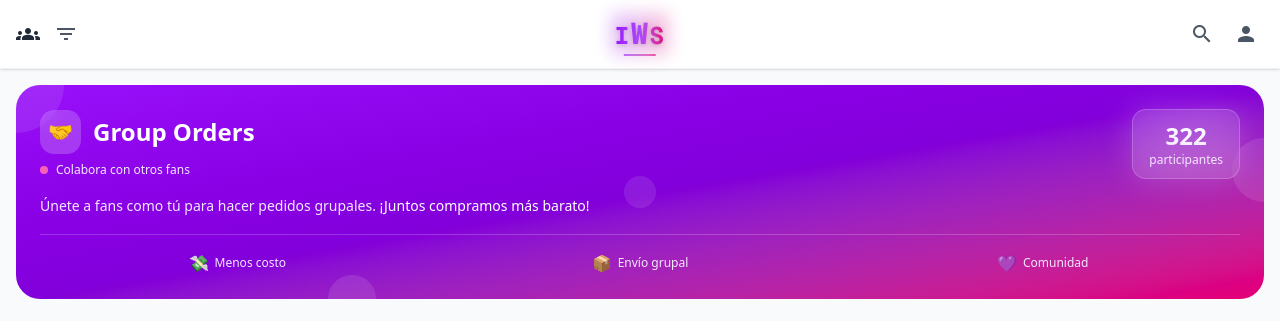
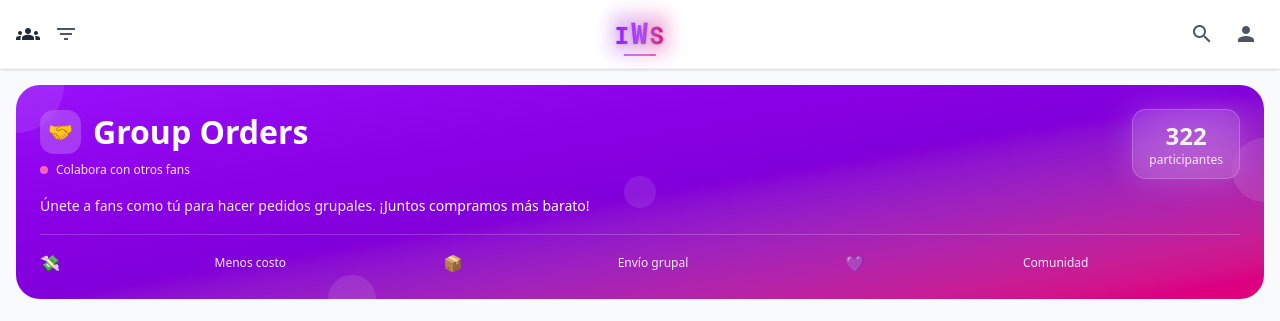
Before and after one commit to pjcdz/idolworldstore, a Next.js app: page / in a window 1280 px wide. Shown: the top 321 px of the page. Built offline with nearby package versions, Linux system fonts and the light colour scheme.

Commit message:
GOs iphone se fix

```diff
--- a/src/app/page.tsx
+++ b/src/app/page.tsx
@@ -92,6 +92,78 @@ export default function GOs() {
   return (
     <>
       <style jsx global>{`
+        /* Mobile responsive fixes for text truncation */
+        .group-orders-title {
+          font-size: clamp(1.2rem, 4vw, 2rem);
+          line-height: 1.2;
+          word-break: break-word;
+          hyphens: auto;
+        }
+
+        .benefits-container {
+          display: grid;
+          grid-template-columns: 1fr 1fr 1fr;
+          gap: 0.5rem;
+        }
+
+        .benefit-item {
+          display: flex;
+          align-items: center;
+          justify-content: center;
+          gap: 0.375rem;
+          font-size: clamp(0.65rem, 2.5vw, 0.75rem);
+          line-height: 1.3;
+          min-width: 0;
+          text-align: center;
+        }
+
+        .benefit-text {
+          flex: 1;
+          word-break: break-word;
+          hyphens: auto;
+          min-width: 0;
+          white-space: nowrap;
+          overflow: hidden;
+          text-overflow: ellipsis;
+        }
+
+        /* Responsive adjustments for very small screens */
+        @media (max-width: 375px) {
+          .group-orders-title {
+            font-size: 1.1rem;
+          }
+
+          .benefit-item {
+            font-size: 0.6rem;
+            gap: 0.25rem;
+          }
+
+          .main-description {
+            font-size: 0.75rem;
+            line-height: 1.4;
+          }
+
+          .stats-container {
+            font-size: 0.7rem;
+          }
+
+          .benefit-text {
+            white-space: normal;
+          }
+        }
+
+        /* Ultra-small screens (iPhone SE, etc.) */
+        @media (max-width: 320px) {
+          .group-orders-title {
+            font-size: 1rem;
+          }
+
+          .benefit-item {
+            font-size: 0.55rem;
+            gap: 0.2rem;
+          }
+        }
+
         .heart-icon {
           color: #a1a1aa;
           transition: all 0.3s cubic-bezier(0.4, 0, 0.2, 1);
@@ -435,7 +507,7 @@ export default function GOs() {
                     <div className="p-2 bg-white/20 rounded-xl backdrop-blur-sm">
                       <span className="text-xl">🤝</span>
                     </div>
-                    <h1 className="text-2xl font-bold text-white truncate">
+                    <h1 className="text-2xl font-bold text-white truncate group-orders-title">
                       Group Orders
                     </h1>
                   </div>
@@ -464,7 +536,7 @@ export default function GOs() {
 
               {/* Description */}
               <div className="mb-4">
-                <p className="text-purple-100 text-sm leading-relaxed">
+                <p className="text-purple-100 text-sm leading-relaxed main-description">
                   Únete a fans como tú para hacer pedidos grupales.
                   <span className="text-white font-medium">
                     {" "}
@@ -474,18 +546,24 @@ export default function GOs() {
               </div>
 
               {/* Quick Stats */}
-              <div className="grid grid-cols-3 gap-2 pt-4 border-t border-white/20">
-                <div className="flex items-center justify-center gap-1.5">
+              <div className="grid grid-cols-3 gap-2 pt-4 border-t border-white/20 benefits-container">
+                <div className="flex items-center justify-center gap-1.5 benefit-item">
                   <span className="text-base">💸</span>
-                  <span className="text-purple-100 text-xs">Menos costo</span>
+                  <span className="text-purple-100 text-xs benefit-text">
+                    Menos costo
+                  </span>
                 </div>
-                <div className="flex items-center justify-center gap-1.5">
+                <div className="flex items-center justify-center gap-1.5 benefit-item">
                   <span className="text-base">📦</span>
-                  <span className="text-purple-100 text-xs">Envío grupal</span>
+                  <span className="text-purple-100 text-xs benefit-text">
+                    Envío grupal
+                  </span>
                 </div>
-                <div className="flex items-center justify-center gap-1.5">
+                <div className="flex items-center justify-center gap-1.5 benefit-item">
                   <span className="text-base">💜</span>
-                  <span className="text-purple-100 text-xs">Comunidad</span>
+                  <span className="text-purple-100 text-xs benefit-text">
+                    Comunidad
+                  </span>
                 </div>
               </div>
             </div>
--- a/src/hooks/use-toast.ts
+++ b/src/hooks/use-toast.ts
@@ -1,76 +1,73 @@
-"use client"
+"use client";
 
 // Inspired by react-hot-toast library
-import * as React from "react"
+import * as React from "react";
 
-import type {
-  ToastActionElement,
-  ToastProps,
-} from "@/components/ui/toast"
+import type { ToastActionElement, ToastProps } from "@/components/ui/toast";
 
-const TOAST_LIMIT = 1
-const TOAST_REMOVE_DELAY = 1000000
+const TOAST_LIMIT = 1;
+const TOAST_REMOVE_DELAY = 1000000;
 
 type ToasterToast = ToastProps & {
-  id: string
-  title?: React.ReactNode
-  description?: React.ReactNode
-  action?: ToastActionElement
-}
+  id: string;
+  title?: React.ReactNode;
+  description?: React.ReactNode;
+  action?: ToastActionElement;
+};
 
 type ActionType = {
-  ADD_TOAST: "ADD_TOAST"
-  UPDATE_TOAST: "UPDATE_TOAST"
-  DISMISS_TOAST: "DISMISS_TOAST"
-  REMOVE_TOAST: "REMOVE_TOAST"
-}
+  ADD_TOAST: "ADD_TOAST";
+  UPDATE_TOAST: "UPDATE_TOAST";
+  DISMISS_TOAST: "DISMISS_TOAST";
+  REMOVE_TOAST: "REMOVE_TOAST";
+};
 
-let count = 0
+let count = 0;
 
 function genId() {
-  count = (count + 1) % Number.MAX_SAFE_INTEGER
-  return count.toString()
+  count = (count + 1) % Number.MAX_SAFE_INTEGER;
+  return count.toString();
 }
 
 type Action =
   | {
-      type: ActionType["ADD_TOAST"]
-      toast: ToasterToast
+      type: ActionType["ADD_TOAST"];
+      toast: ToasterToast;
     }
   | {
-      type: ActionType["UPDATE_TOAST"]
-      toast: Partial<ToasterToast>
+      type: ActionType["UPDATE_TOAST"];
+      toast: Partial<ToasterToast>;
     }
   | {
-      type: ActionType["DISMISS_TOAST"]
-      toastId?: ToasterToast["id"]
+      type: ActionType["DISMISS_TOAST"];
+      toastId?: ToasterToast["id"];
     }
   | {
-      type: ActionType["REMOVE_TOAST"]
-      toastId?: ToasterToast["id"]
-    }
+      type: ActionType["REMOVE_TOAST"];
+      toastId?: ToasterToast["id"];
+    };
 
 interface State {
-  toasts: ToasterToast[]
+  toasts: ToasterToast[];
 }
 
-const toastTimeouts = new Map<string, ReturnType<typeof setTimeout>>()
+const toastTimeouts = new Map<string, ReturnType<typeof setTimeout>>();
 
 const addToRemoveQueue = (toastId: string) => {
   if (toastTimeouts.has(toastId)) {
-    return
+    return;
   }
 
   const timeout = setTimeout(() => {
-    toastTimeouts.delete(toastId)
+    toastTimeouts.delete(toastId);
     dispatch({
       type: "REMOVE_TOAST",
       toastId: toastId,
-    })
-  }, TOAST_REMOVE_DELAY)
+    });
+  }, TOAST_REMOVE_DELAY);
 
-  toastTimeouts.set(toastId, timeout)
-}
+  toastTimeouts.set(toastId, timeout);
+};
 
 export const reducer = (state: State, action: Action): State => {
   switch (action.type) {
@@ -78,7 +75,7 @@ export const reducer = (state: State, action: Action): State => {
       return {
         ...state,
         toasts: [action.toast, ...state.toasts].slice(0, TOAST_LIMIT),
-      }
+      };
 
     case "UPDATE_TOAST":
       return {
@@ -86,19 +83,19 @@ export const reducer = (state: State, action: Action): State => {
         toasts: state.toasts.map((t) =>
           t.id === action.toast.id ? { ...t, ...action.toast } : t
         ),
-      }
+      };
 
     case "DISMISS_TOAST": {
-      const { toastId } = action
+      const { toastId } = action;
 
       // ! Side effects ! - This could be extracted into a dismissToast() action,
       // but I'll keep it here for simplicity
       if (toastId) {
-        addToRemoveQueue(toastId)
+        addToRemoveQueue(toastId);
       } else {
         state.toasts.forEach((toast) => {
-          addToRemoveQueue(toast.id)
-        })
+          addToRemoveQueue(toast.id);
+        });
       }
 
       return {
@@ -111,44 +108,44 @@ export const reducer = (state: State, action: Action): State => {
               }
             : t
         ),
-      }
+      };
     }
     case "REMOVE_TOAST":
       if (action.toastId === undefined) {
         return {
           ...state,
           toasts: [],
-        }
+        };
       }
       return {
         ...state,
         toasts: state.toasts.filter((t) => t.id !== action.toastId),
-      }
+      };
   }
+};
+
+const listeners: Array<(state: State) => void> = [];
+
+let memoryState: State = { toasts: [] };
+
+function dispatch(action: Action) {
+  memoryState = reducer(memoryState, action);
+  listeners.forEach((listener) => {
+    listener(memoryState);
+  });
 }
 
-const listeners: Array<(state: State) => void> = []
-
-let memoryState: State = { toasts: [] }
-
-function dispatch(action: Action) {
-  memoryState = reducer(memoryState, action)
-  listeners.forEach((listener) => {
-    listener(memoryState)
-  })
-}
-
-type Toast = Omit<ToasterToast, "id">
+type Toast = Omit<ToasterToast, "id">;
 
 function toast({ ...props }: Toast) {
-  const id = genId()
+  const id = genId();
 
   const update = (props: ToasterToast) =>
     dispatch({
       type: "UPDATE_TOAST",
       toast: { ...props, id },
-    })
-  const dismiss = () => dispatch({ type: "DISMISS_TOAST", toastId: id })
+    });
+  const dismiss = () => dispatch({ type: "DISMISS_TOAST", toastId: id });
 
   dispatch({
     type: "ADD_TOAST",
@@ -157,36 +154,36 @@ function toast({ ...props }: Toast) {
       id,
       open: true,
       onOpenChange: (open) => {
-        if (!open) dismiss()
+        if (!open) dismiss();
       },
     },
-  })
+  });
 
   return {
     id: id,
     dismiss,
     update,
-  }
+  };
 }
 
 function useToast() {
-  const [state, setState] = React.useState<State>(memoryState)
+  const [state, setState] = React.useState<State>(memoryState);
 
   React.useEffect(() => {
-    listeners.push(setState)
+    listeners.push(setState);
     return () => {
-      const index = listeners.indexOf(setState)
+      const index = listeners.indexOf(setState);
       if (index > -1) {
-        listeners.splice(index, 1)
+        listeners.splice(index, 1);
       }
-    }
-  }, [state])
+    };
+  }, [state]);
 
   return {
     ...state,
     toast,
     dismiss: (toastId?: string) => dispatch({ type: "DISMISS_TOAST", toastId }),
-  }
+  };
 }
 
-export { useToast, toast }
+export { useToast, toast };
```
Also changed, not shown: package.json (+8 -4 lines), 1 other file (tests, documents, lock files or other folders).
